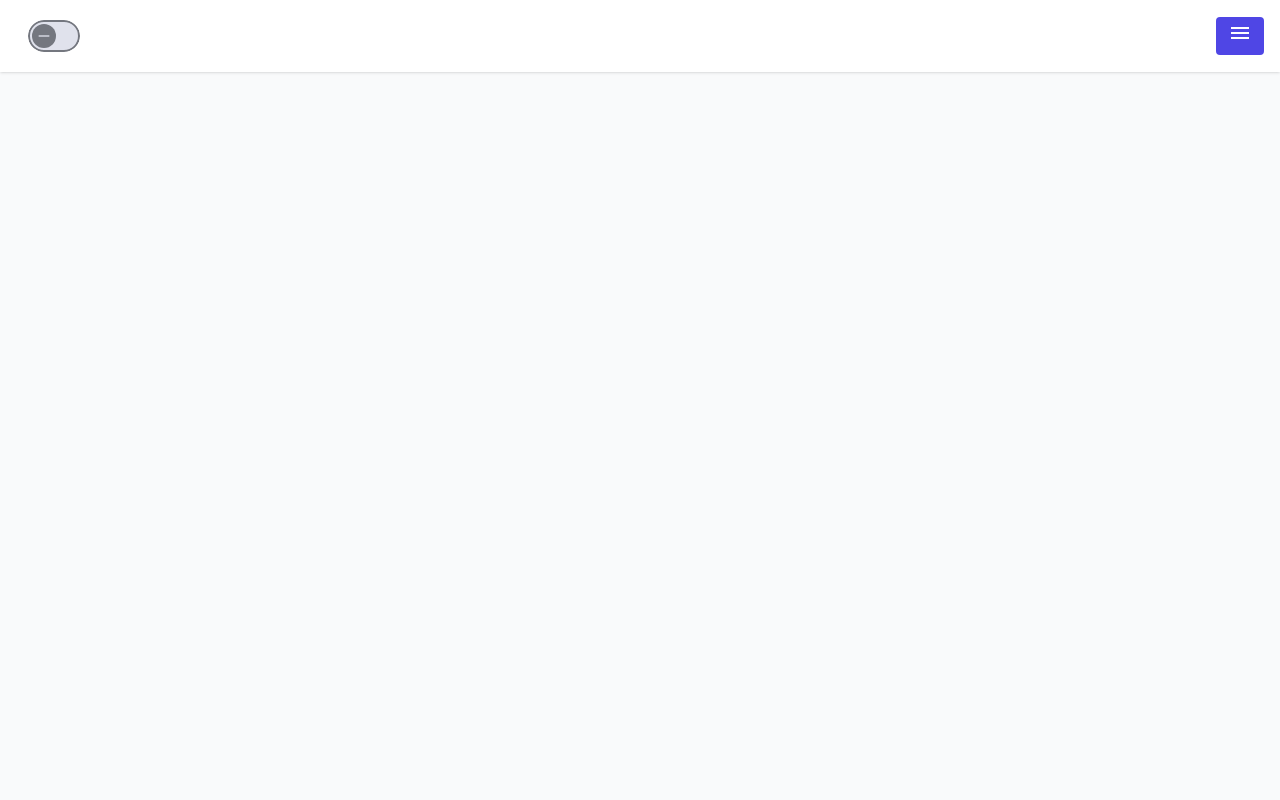
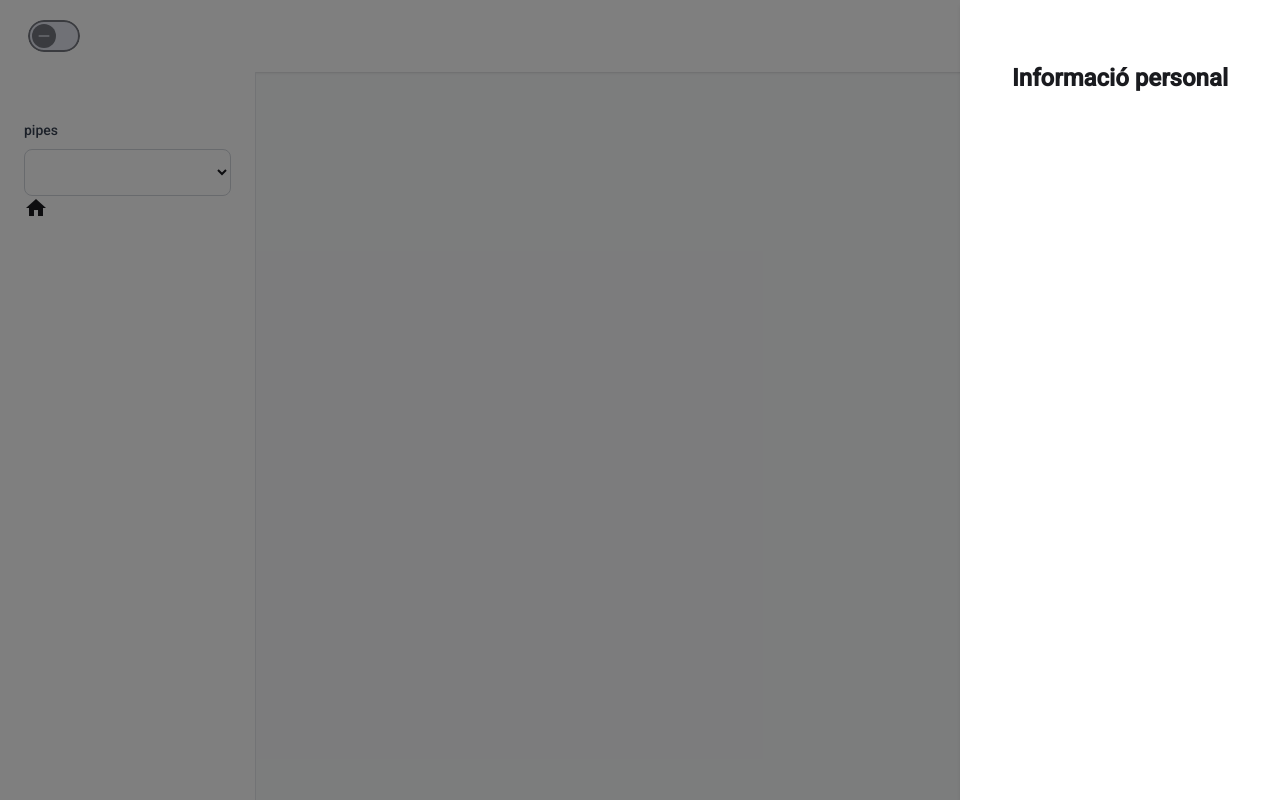
Before and after one commit to victordrago/sales-angular, an Angular app: page / in a window 1280 px wide. Both pictures are taken after a click on the button "menu". Built offline with nearby package versions, Linux system fonts and the light colour scheme.

Commit message:
Add functionality to button right-panel. Add styles.

```diff
--- a/src/app/layouts/public/main-layout/left-panel/left-panel.component.html
+++ b/src/app/layouts/public/main-layout/left-panel/left-panel.component.html
@@ -1,4 +1,4 @@
 <div class="px-6 py-12">
     <app-select label="pipes"></app-select>
-    <mat-icon aria-hidden="false" aria-label="Example home icon" fontIcon="home"></mat-icon>
+    <mat-icon aria-hidden="false" aria-label="home icon" fontIcon="home"></mat-icon>
 </div>
--- a/src/app/layouts/public/main-layout/main-layout.component.html
+++ b/src/app/layouts/public/main-layout/main-layout.component.html
@@ -1,16 +1,27 @@
-<div class="flex flex-col h-screen bg-gray-50">
+<div class="flex flex-col h-screen bg-gray-50 dark:bg-gray-900">
 
-  <app-header (toggleLeft)="toggleLeftPanel()"></app-header>
+  <app-header
+    (toggleLeft)="toggleLeftPanel()"
+    (toggleRight)="toggleRightPanel()">
+  </app-header>
 
   <div class="flex flex-1 overflow-hidden">
-
     @if (showLeftPanel) {
-      <app-left-panel class="w-64 bg-blue-50 border-r border-gray-200" />
+      <app-left-panel class="w-64 bg-white dark:bg-gray-800 border-r border-gray-200 dark:border-gray-700" />
     }
-
     <main class="flex-1 p-6 overflow-y-auto">
       <router-outlet></router-outlet>
     </main>
-
   </div>
 </div>
+
+@if (showRightPanel) {
+  <div
+    (click)="toggleRightPanel()"
+    class="fixed inset-0 z-40 bg-black/50 cursor-pointer">
+  </div>
+}
+
+@if (showRightPanel) {
+  <app-right-panel />
+}
--- a/src/app/layouts/public/main-layout/main-layout.component.ts
+++ b/src/app/layouts/public/main-layout/main-layout.component.ts
@@ -1,9 +1,8 @@
-// Fichero: src/app/layouts/main-layout/main-layout.component.ts
-
 import { Component } from '@angular/core';
 import { RouterOutlet } from '@angular/router';
 import { HeaderComponent } from '../../../shared/components/header/header.component';
 import { LeftPanelComponent } from './left-panel/left-panel.component';
+import { RightPanelComponent } from './right-panel/right-panel.component';
 
 @Component({
   selector: 'app-main-layout',
@@ -11,14 +10,20 @@ import { LeftPanelComponent } from './left-panel/left-panel.component';
   imports: [
     RouterOutlet,
     HeaderComponent,
-    LeftPanelComponent
+    LeftPanelComponent,
+    RightPanelComponent
   ],
   templateUrl: './main-layout.component.html',
 })
 export class MainLayoutComponent {
-  showLeftPanel = false;
+  showLeftPanel = true;
+  showRightPanel = false;
 
-  toggleLeftPanel() {
+  toggleLeftPanel(): void {
     this.showLeftPanel = !this.showLeftPanel;
   }
+
+  toggleRightPanel(): void {
+    this.showRightPanel = !this.showRightPanel;
+  }
 }
--- a/src/app/layouts/public/main-layout/right-panel/right-panel.component.html
+++ b/src/app/layouts/public/main-layout/right-panel/right-panel.component.html
@@ -1,3 +1,4 @@
-<div class="fixed inset-y-0 right-0 w-1/4 bg-gray-100 z-50 shadow-md p-4">
-  <h2 class="text-lg font-bold mb-4">Right-Panel</h2>
+<div class="fixed inset-y-0 right-0 w-1/4 bg-white z-50 shadow-md p-8">
+    <mat-icon aria-hidden="false" aria-label="back icon" fontIcon="back"></mat-icon>
+  <h2 class="text-2xl font-bold mb-4 text-center">Informació personal</h2>
 </div>
--- a/src/app/layouts/public/main-layout/right-panel/right-panel.component.ts
+++ b/src/app/layouts/public/main-layout/right-panel/right-panel.component.ts
@@ -1,8 +1,10 @@
 import { Component } from '@angular/core';
+import { MatIcon } from '@angular/material/icon';
 
 @Component({
   selector: 'app-right-panel',
   standalone: true,
+  imports: [MatIcon],
   templateUrl: './right-panel.component.html',
   styleUrls: ['./right-panel.component.scss'],
 })
--- a/src/app/shared/components/header/header.component.ts
+++ b/src/app/shared/components/header/header.component.ts
@@ -11,7 +11,7 @@ export class HeaderComponent {
   @Output() toggleLeft = new EventEmitter<void>();
   @Output() toggleRight = new EventEmitter<void>();
 
-  toggleLeftClicked() {
+toggleLeftClicked() {
   this.toggleLeft.emit();
 }
 
```
